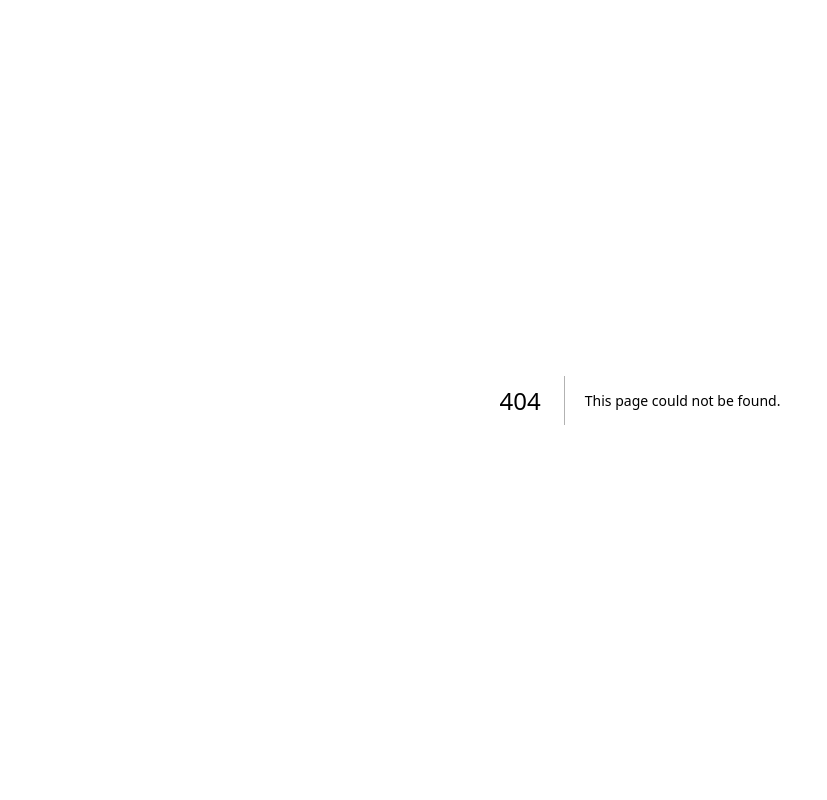
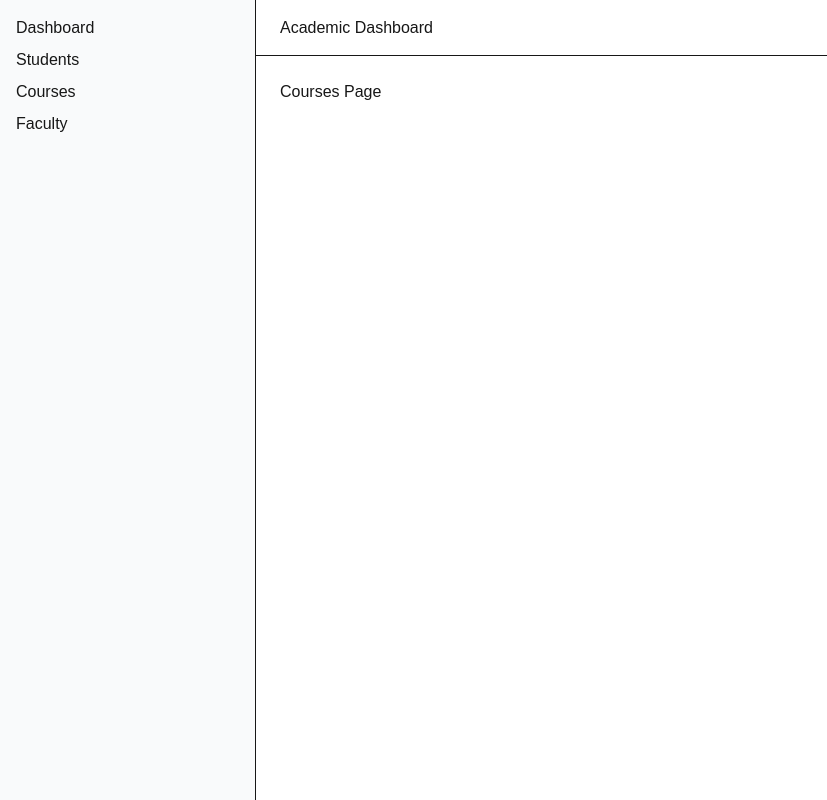
Before and after one commit to RafatAiub/Academic-Dashboard-Management-System-, a Next.js app: page /courses in a window 1280 px wide. Before the commit this address had no page. Shown: the whole page, without its empty margins (0-827 px from the left). Built offline with nearby package versions, Linux system fonts and the light colour scheme.

Commit message:
chore: setup pages router project with base layout

```diff
--- /dev/null
+++ b/src/components/layout/Header.tsx
@@ -0,0 +1,7 @@
+export default function Header() {
+    return (
+        <header className="h-14 border-b flex items-center px-6 bg-white">
+            <h2 className="font-medium">Academic Dashboard</h2>
+        </header>
+    );
+}
--- /dev/null
+++ b/src/components/layout/Sidebar.tsx
@@ -0,0 +1,22 @@
+import Link from "next/link";
+
+export default function Sidebar() {
+    return (
+        <aside className="w-64 border-r min-h-screen bg-gray-50 p-4">
+            <nav className="space-y-2">
+                <Link href="/" className="block font-medium">
+                    Dashboard
+                </Link>
+                <Link href="/students" className="block">
+                    Students
+                </Link>
+                <Link href="/courses" className="block">
+                    Courses
+                </Link>
+                <Link href="/faculty" className="block">
+                    Faculty
+                </Link>
+            </nav>
+        </aside>
+    );
+}
--- a/src/pages/_app.tsx
+++ b/src/pages/_app.tsx
@@ -1,6 +1,16 @@
 import "@/styles/globals.css";
 import type { AppProps } from "next/app";
+import Sidebar from "@/components/layout/Sidebar";
+import Header from "@/components/layout/Header";
 
 export default function App({ Component, pageProps }: AppProps) {
-  return <Component {...pageProps} />;
+  return (
+    <div className="flex">
+      <Sidebar />
+      <div className="flex-1">
+        <Header />
+        <Component {...pageProps} />
+      </div>
+    </div>
+  );
 }
--- a/src/pages/api/hello.ts
+++ /dev/null
@@ -1,13 +0,0 @@
-// Next.js API route support: https://nextjs.org/docs/api-routes/introduction
-import type { NextApiRequest, NextApiResponse } from "next";
-
-type Data = {
-  name: string;
-};
-
-export default function handler(
-  req: NextApiRequest,
-  res: NextApiResponse<Data>,
-) {
-  res.status(200).json({ name: "John Doe" });
-}
--- /dev/null
+++ b/src/pages/courses/index.tsx
@@ -0,0 +1,3 @@
+export default function CoursesPage() {
+    return <div className="p-6">Courses Page</div>;
+}
--- /dev/null
+++ b/src/pages/faculty/index.tsx
@@ -0,0 +1,3 @@
+export default function FacultyPage() {
+    return <div className="p-6">Faculty Page</div>;
+}
--- a/src/pages/index.tsx
+++ b/src/pages/index.tsx
@@ -1,78 +1,9 @@
-import Image from "next/image";
-import { Geist, Geist_Mono } from "next/font/google";
-
-const geistSans = Geist({
-  variable: "--font-geist-sans",
-  subsets: ["latin"],
-});
-
-const geistMono = Geist_Mono({
-  variable: "--font-geist-mono",
-  subsets: ["latin"],
-});
-
 export default function Home() {
   return (
-    <div
-      className={`${geistSans.className} ${geistMono.className} flex min-h-screen items-center justify-center bg-zinc-50 font-sans dark:bg-black`}
-    >
-      <main className="flex min-h-screen w-full max-w-3xl flex-col items-center justify-between py-32 px-16 bg-white dark:bg-black sm:items-start">
-        <Image
-          className="dark:invert"
-          src="/next.svg"
-          alt="Next.js logo"
-          width={100}
-          height={20}
-          priority
-        />
-        <div className="flex flex-col items-center gap-6 text-center sm:items-start sm:text-left">
-          <h1 className="max-w-xs text-3xl font-semibold leading-10 tracking-tight text-black dark:text-zinc-50">
-            To get started, edit the index.tsx file.
-          </h1>
-          <p className="max-w-md text-lg leading-8 text-zinc-600 dark:text-zinc-400">
-            Looking for a starting point or more instructions? Head over to{" "}
-            <a
-              href="https://vercel.com/templates?framework=next.js&utm_source=create-next-app&utm_medium=default-template-tw&utm_campaign=create-next-app"
-              className="font-medium text-zinc-950 dark:text-zinc-50"
-            >
-              Templates
-            </a>{" "}
-            or the{" "}
-            <a
-              href="https://nextjs.org/learn?utm_source=create-next-app&utm_medium=default-template-tw&utm_campaign=create-next-app"
-              className="font-medium text-zinc-950 dark:text-zinc-50"
-            >
-              Learning
-            </a>{" "}
-            center.
-          </p>
-        </div>
-        <div className="flex flex-col gap-4 text-base font-medium sm:flex-row">
-          <a
-            className="flex h-12 w-full items-center justify-center gap-2 rounded-full bg-foreground px-5 text-background transition-colors hover:bg-[#383838] dark:hover:bg-[#ccc] md:w-[158px]"
-            href="https://vercel.com/new?utm_source=create-next-app&utm_medium=default-template-tw&utm_campaign=create-next-app"
-            target="_blank"
-            rel="noopener noreferrer"
-          >
-            <Image
-              className="dark:invert"
-              src="/vercel.svg"
-              alt="Vercel logomark"
-              width={16}
-              height={16}
-            />
-            Deploy Now
-          </a>
-          <a
-            className="flex h-12 w-full items-center justify-center rounded-full border border-solid border-black/[.08] px-5 transition-colors hover:border-transparent hover:bg-black/[.04] dark:border-white/[.145] dark:hover:bg-[#1a1a1a] md:w-[158px]"
-            href="https://nextjs.org/docs/pages/getting-started?utm_source=create-next-app&utm_medium=default-template-tw&utm_campaign=create-next-app"
-            target="_blank"
-            rel="noopener noreferrer"
-          >
-            Documentation
-          </a>
-        </div>
-      </main>
-    </div>
+    <main className="p-6">
+      <h1 className="text-2xl font-semibold">
+        Academic Management Dashboard
+      </h1>
+    </main>
   );
 }
--- /dev/null
+++ b/src/pages/students/index.tsx
@@ -0,0 +1,3 @@
+export default function StudentsPage() {
+    return <div className="p-6">Students Page</div>;
+}
```
